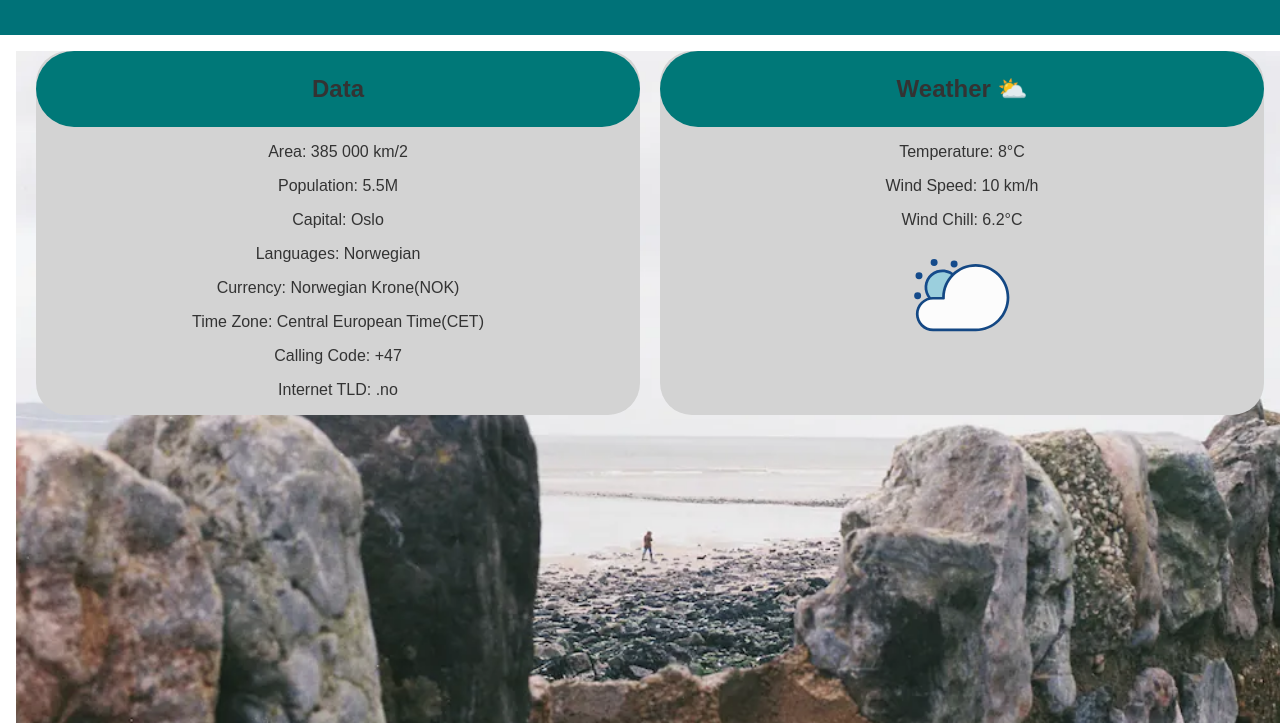
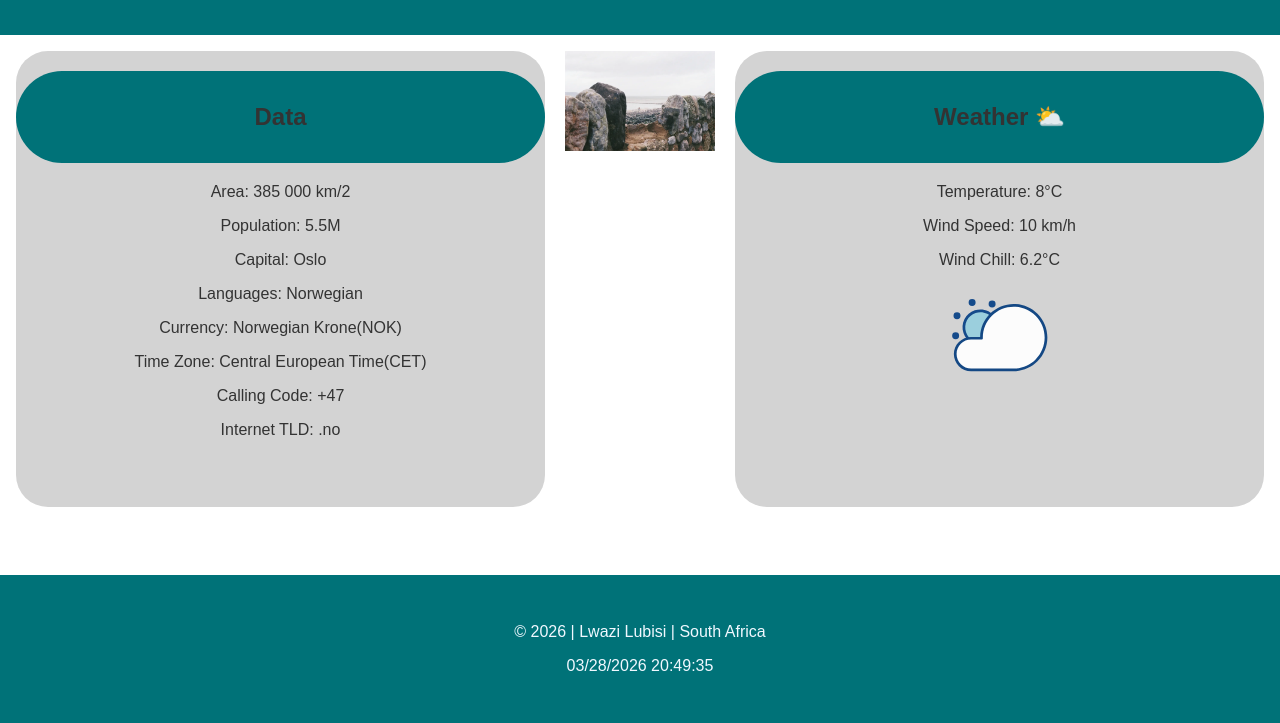
Before and after one commit to PINOKIYOw/wdd131, a plain HTML site: page place.html in a window 1280 px wide. Shown: the part 77-800 px from the top of the page. Drawn offline with Linux system fonts and the light colour scheme.

Commit message:
encompass

```diff
--- a/place.html
+++ b/place.html
@@ -17,11 +17,6 @@
         <h1>Norway</h1>
     </header>
     <main>
-        <picture>
-            <source srcset="images/scandanavia.webp" media="(max-width: 500px)">
-            <source srcset="images/scandanavia.webp" media="(max-width: 1000px)">
-            <img src="images/scandanavia.webp" alt="Scandanavian Mountains">
-        </picture>
         <section class="info">
             <h2>Data</h2>
             <p>Area: 385 000 km/2</p>
@@ -33,6 +28,11 @@
             <p>Calling Code: +47</p>
             <p>Internet TLD: .no</p>
         </section>
+        <picture>
+            <source srcset="images/scandanavia.webp" media="(max-width: 500px)">
+            <source srcset="images/scandanavia.webp" media="(max-width: 1000px)">
+            <img src="images/scandanavia.webp" alt="Scandanavian Mountains" width="150" height="100">
+        </picture>
         <section class="weather">
             <h2>Weather</h2>
             <p>Temperature: <span id="temp">8</span>°C</p>
--- a/styles/place.css
+++ b/styles/place.css
@@ -9,9 +9,13 @@ h1 {
 }
 
 body {
+    display: flex;
+    flex-direction: column;
+    min-height: 100vh;
     font-family: Arial, sans-serif;
     margin: 0;
     color: var(--text-color);
+    height: 100%;
 }
 
 header {
@@ -21,20 +25,15 @@ header {
     padding: 1rem;
 }
 
-picture img {
-    position: absolute;
-    width: 100%;
-    height: auto;
-}
-
 main {
+    flex: 1;
     padding: 1rem;
 }
  h2 {
-    background-color: #007878;
-    margin: auto;
-    padding: 1.5rem;
+    background-color: var(--primary-color);
+    padding: 2rem;
     border-radius: 5rem;
+    text-align: center;
  }
 section {
     margin-bottom: 20px;
@@ -46,11 +45,11 @@ section {
 
 footer{
     display: block;
-    background-color: #007678;
+    background-color: var(--primary-color);
     position: relative;
     color: aliceblue;
     text-align: center;
-    margin-top: 36rem;
+    margin-top: 2rem;
     padding: 2rem;
 }
 /* Weather icon (large view) */
--- /dev/null
+++ b/week04/scripts/lazyload.js
@@ -0,0 +1,6 @@
+const year = new Date().getFullYear();
+
+document.getElementById("currentyear").textContent = year;
+
+document.getElementById("lastModified").textContent =
+"Last Modified: " + document.lastModified;
--- /dev/null
+++ b/week04/styles/lazyload.css
@@ -0,0 +1,26 @@
+h1 {
+    text-align: center;
+}
+
+main {
+    margin: 0 auto;
+    width: 400px;
+    display: flex;
+    flex-direction: column;
+}
+
+img {
+    width: 100%;
+    background: #000;
+    animation: fade 10s;
+}
+
+@keyframes fade {
+    0% {
+        opacity: 0;
+    }
+
+    100% {
+        opacity: 1;
+    }
+}
```
Also changed, not shown: week04/lazyload.html (added, +39 -0 lines), week04/images/profile.jpg (added).
